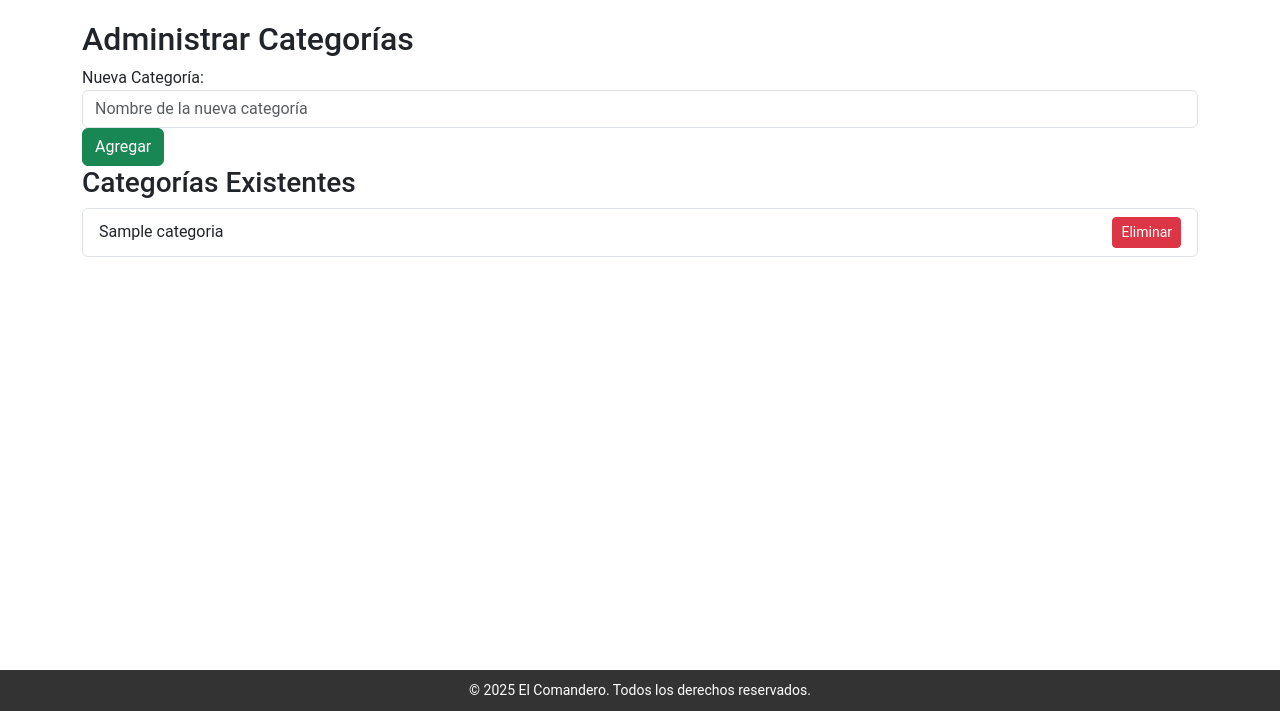
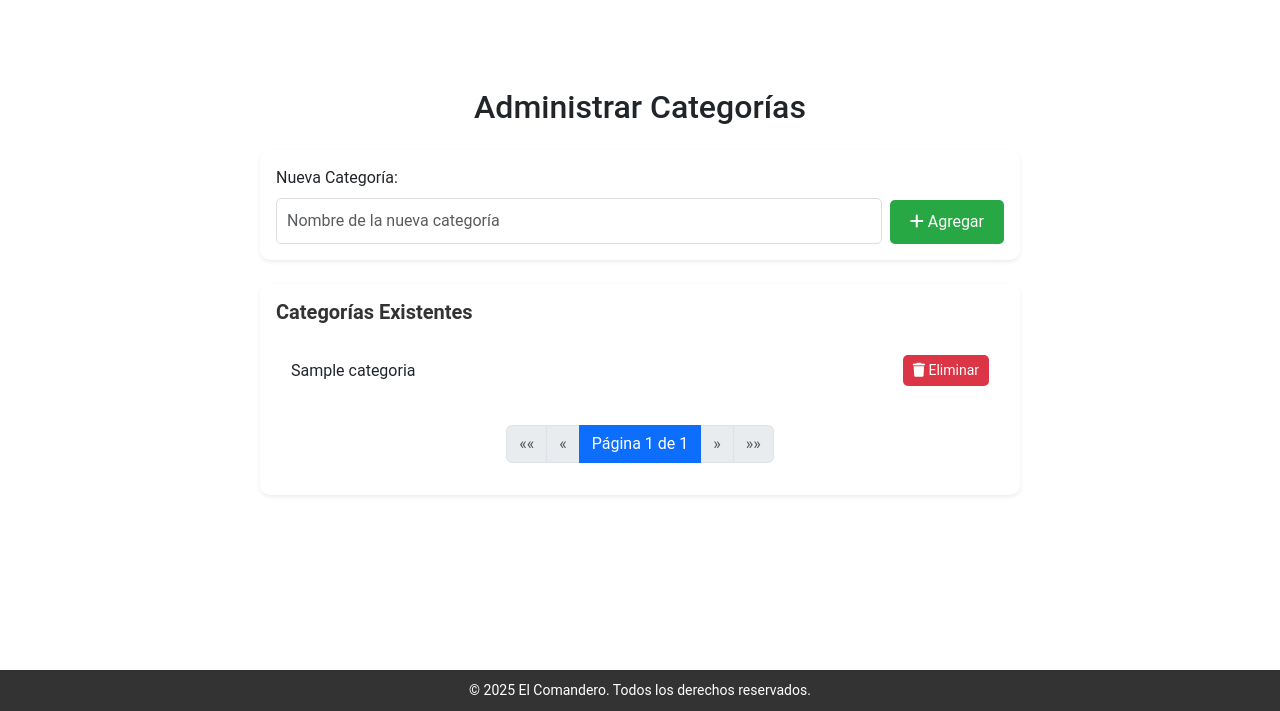
Before and after one commit to NicoButter/el_comandero, a Django app: template insumo/templates/insumo/category_administration.html in a window 1280 px wide. Shown: the part 89-800 px from the top of the page. Run offline with Django 5.2, Linux system fonts and the light colour scheme; the template is opened without the code that fills it: most values are stand-ins (such as "Sample title", 1, 10 or a date in 2020).

Commit message:
paginator added

```diff
--- /dev/null
+++ b/insumo/static/insumo/css/category_administration_styles.css
@@ -0,0 +1,96 @@
+.container {
+    max-width: 800px;
+    margin: 0 auto;
+    padding: 20px;
+}
+
+/* Estilos para las tarjetas */
+.card {
+    border: none;
+    border-radius: 10px;
+    overflow: hidden;
+}
+
+.card-title {
+    font-size: 1.25rem;
+    font-weight: 600;
+    color: #333;
+}
+
+/* Estilos para el formulario */
+form.d-flex {
+    gap: 10px;
+}
+
+.form-control {
+    border-radius: 5px;
+    border: 1px solid #ddd;
+    padding: 10px;
+}
+
+.form-control:focus {
+    border-color: #007bff;
+    box-shadow: 0 0 5px rgba(0, 123, 255, 0.25);
+}
+
+/* Estilos para los botones */
+.btn-success {
+    background-color: #28a745;
+    border: none;
+    border-radius: 5px;
+    padding: 10px 20px;
+    transition: background-color 0.3s ease;
+}
+
+.btn-success:hover {
+    background-color: #218838;
+}
+
+.btn-danger {
+    background-color: #dc3545;
+    border: none;
+    border-radius: 5px;
+    padding: 5px 10px;
+    transition: background-color 0.3s ease;
+}
+
+.btn-danger:hover {
+    background-color: #c82333;
+}
+
+/* Estilos para la lista de categorías */
+.list-group-item {
+    border: none;
+    border-bottom: 1px solid #eee;
+    padding: 15px;
+    transition: background-color 0.3s ease;
+}
+
+.list-group-item:hover {
+    background-color: #f8f9fa;
+}
+
+.list-group-item:last-child {
+    border-bottom: none;
+}
+
+/* Estilos responsivos */
+@media (max-width: 576px) {
+    .container {
+        padding: 10px;
+    }
+
+    .card-title {
+        font-size: 1.1rem;
+    }
+
+    .btn-success,
+    .btn-danger {
+        padding: 8px 15px;
+        font-size: 0.9rem;
+    }
+
+    .list-group-item {
+        padding: 10px;
+    }
+}
--- a/insumo/templates/insumo/category_administration.html
+++ b/insumo/templates/insumo/category_administration.html
@@ -3,35 +3,102 @@
 {% load static %}
 
 {% block extra_styles %}
-  <link rel="stylesheet" href="{% static 'insumo/css/categorias_styles.css' %}">
+  <link rel="stylesheet" href="{% static 'insumo/css/category_administration_styles.css' %}">
 {% endblock %}
 
 {% block title %}Administrar Categorías{% endblock %}
 
 {% block content %}
-    <div class="container">
-        <h2>Administrar Categorías</h2>
+    <div class="container mt-5">
+        <h2 class="text-center mb-4">Administrar Categorías</h2>
 
-        <form method="POST">
+        <!-- Formulario para agregar categorías -->
+        <div class="card shadow-sm mb-4">
+            <div class="card-body">
+                <form method="POST" class="d-flex gap-2 align-items-end">
                     {% csrf_token %}
-            <label for="nueva_categoria">Nueva Categoría:</label>
+                    <div class="flex-grow-1">
+                        <label for="nueva_categoria" class="form-label">Nueva Categoría:</label>
                         <input type="text" name="nueva_categoria" class="form-control" placeholder="Nombre de la nueva categoría" required>
-            <button type="submit" class="btn btn-success">Agregar</button>
+                    </div>
+                    <button type="submit" class="btn btn-success">
+                        <i class="fas fa-plus"></i> Agregar
+                    </button>
                 </form>
+            </div>
+        </div>
 
-        <h3>Categorías Existentes</h3>
+        <!-- Lista de categorías existentes -->
+        <div class="card shadow-sm">
+            <div class="card-body">
+                <h3 class="card-title mb-3">Categorías Existentes</h3>
                 <ul class="list-group">
                     {% for categoria in categorias %}
                         <li class="list-group-item d-flex justify-content-between align-items-center">
-                    {{ categoria.nombre }}
-                    <form method="POST" action="{% url 'insumos:eliminar_categoria' categoria.id %}">
+                            <span>{{ categoria.nombre }}</span>
+                            <form method="POST" action="{% url 'insumos:eliminar_categoria' categoria.id %}" class="m-0">
                                 {% csrf_token %}
-                        <button type="submit" class="btn btn-danger btn-sm">Eliminar</button>
+                                <button type="submit" class="btn btn-danger btn-sm">
+                                    <i class="fas fa-trash"></i> Eliminar
+                                </button>
                             </form>
                         </li>
                     {% empty %}
-                <li class="list-group-item">No hay categorías registradas.</li>
+                        <li class="list-group-item text-muted">No hay categorías registradas.</li>
                     {% endfor %}
                 </ul>
+
+                <!-- Controles de paginación -->
+                <nav aria-label="Paginación de categorías" class="mt-4">
+                    <ul class="pagination justify-content-center">
+                        {% if categorias.has_previous %}
+                            <li class="page-item">
+                                <a class="page-link" href="?page=1" aria-label="Primera">
+                                    <span aria-hidden="true">&laquo;&laquo;</span>
+                                </a>
+                            </li>
+                            <li class="page-item">
+                                <a class="page-link" href="?page={{ categorias.previous_page_number }}" aria-label="Anterior">
+                                    <span aria-hidden="true">&laquo;</span>
+                                </a>
+                            </li>
+                        {% else %}
+                            <li class="page-item disabled">
+                                <span class="page-link">&laquo;&laquo;</span>
+                            </li>
+                            <li class="page-item disabled">
+                                <span class="page-link">&laquo;</span>
+                            </li>
+                        {% endif %}
+
+                        <li class="page-item active">
+                            <span class="page-link">
+                                Página {{ categorias.number }} de {{ categorias.paginator.num_pages }}
+                            </span>
+                        </li>
+
+                        {% if categorias.has_next %}
+                            <li class="page-item">
+                                <a class="page-link" href="?page={{ categorias.next_page_number }}" aria-label="Siguiente">
+                                    <span aria-hidden="true">&raquo;</span>
+                                </a>
+                            </li>
+                            <li class="page-item">
+                                <a class="page-link" href="?page={{ categorias.paginator.num_pages }}" aria-label="Última">
+                                    <span aria-hidden="true">&raquo;&raquo;</span>
+                                </a>
+                            </li>
+                        {% else %}
+                            <li class="page-item disabled">
+                                <span class="page-link">&raquo;</span>
+                            </li>
+                            <li class="page-item disabled">
+                                <span class="page-link">&raquo;&raquo;</span>
+                            </li>
+                        {% endif %}
+                    </ul>
+                </nav>
+            </div>
+        </div>
     </div>
 {% endblock %}
```
Also changed, not shown: insumo/views.py (+14 -2 lines). Lines whose indentation alone changed are shown as unchanged.
